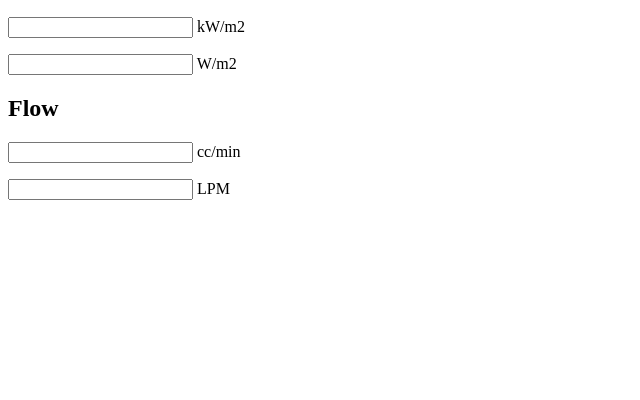
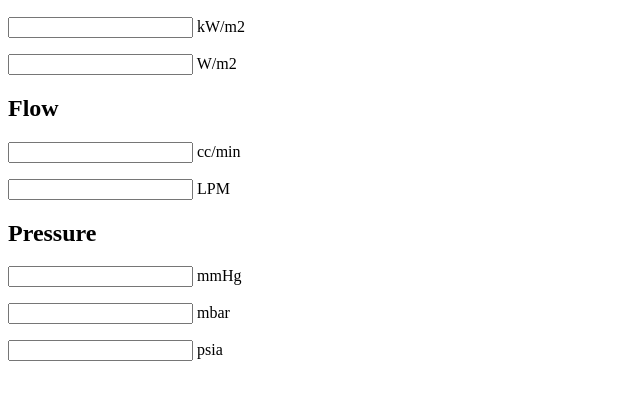
Before and after one commit to W00DSADAM/Unit_Conversion_Calculator, a plain HTML site: page index.html in a window 1280 px wide. Shown: the part 110-510 px from the top of the page, without its empty margins (0-640 px from the left). Drawn offline with Linux system fonts and the light colour scheme.

Commit message:
Enhance pressure inputs and conversion logic
Added pressure input fields and conversion functionality.

```diff
--- a/index.html
+++ b/index.html
@@ -11,7 +11,31 @@
     <h2>Flow</h2>
     <p><input id="cc" type="number" oninput="fromCc()"> cc/min</p>
     <p><input id="lpm" type="number" oninput="fromLpm()"> LPM</p>
+    <h2>Pressure</h2>
+    <p><input id="mmhg" type="number" oninput="fromPressure('mmhg')"> mmHg</p>
+    <p><input id="mbar" type="number" oninput="fromPressure('mbar')"> mbar</p>
+    <p><input id="psia" type="number" oninput="fromPressure('psia')"> psia</p>
  <script>
+   // How many mbar are in 1 of each unit
+   var mbarPer = {
+     mmhg: 1013.25 / 760,
+     mbar: 1,
+     psia: 68.94757293
+   };
+   //Convert any pressure box to all the others
+   function fromPressure(unit) {
+     var text = document.getElementById(unit).value;
+     for (var other in mbarPer) {
+       if (other != unit) {
+         if (text == "") {
+           document.getElementById(other).value = "";
+         } else {
+           var mbar = parseFloat(text) *mbarPer[unit];
+           document.getElementById(other).value = clean(mbar / mbarPer[other]);
+         }
+       }
+     }
+   }
    // Clean up tiny computer math errors (keeps up to 6 decimals)
    function clean(n) {
      return parseFloat(n.toFixed(6));
@@ -29,7 +53,7 @@
   // W/m2 to KW/m2
   function fromW() {
     var text = document.getElementById("w").value;
-    if (text = "") {
+    if (text == "") {
       document.getElementById("kw").value = "";
     } else {
         document.getElementById("kw").value = clean(parseFloat(text) / 1000);
```
